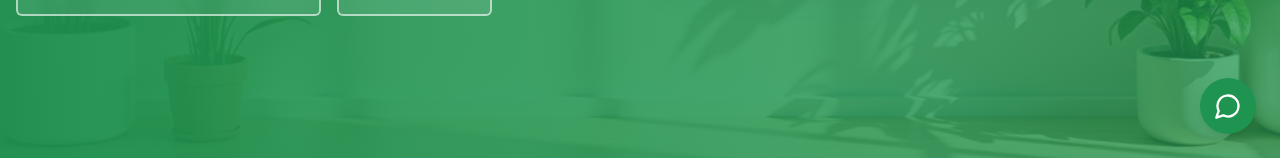
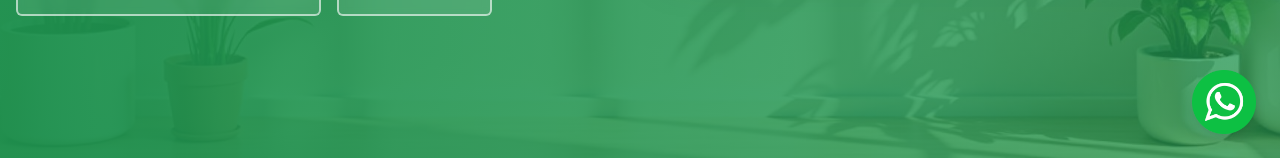
Before and after one commit to DevZipMateus/ddtiza-site-boost, a React (Vite) app: page / in a window 1280 px wide. Shown: the part 642-800 px from the top of the page. Built offline with nearby package versions, Linux system fonts and the light colour scheme; the HTML template or start-up script is replaced by a standard one.

Commit message:
Add WhatsApp icon to button

```diff
--- a/src/components/WhatsAppButton.tsx
+++ b/src/components/WhatsAppButton.tsx
@@ -1,4 +1,4 @@
-import { MessageCircle } from "lucide-react";
+import whatsappIcon from "@/assets/whatsapp-icon.png";
 
 const WhatsAppButton = () => {
   const whatsappNumber = "5549991858657";
@@ -9,10 +9,10 @@ const WhatsAppButton = () => {
       href={`https://wa.me/${whatsappNumber}?text=${whatsappMessage}`}
       target="_blank"
       rel="noopener noreferrer"
-      className="fixed bottom-6 right-6 z-40 w-14 h-14 bg-primary text-primary-foreground rounded-full flex items-center justify-center shadow-lg hover:shadow-xl transition-shadow"
+      className="fixed bottom-6 right-6 z-40 w-16 h-16 rounded-full flex items-center justify-center shadow-lg hover:shadow-xl transition-shadow hover:scale-110 transition-transform"
       aria-label="Fale conosco no WhatsApp"
     >
-      <MessageCircle className="w-7 h-7" />
+      <img src={whatsappIcon} alt="WhatsApp" className="w-full h-full" />
     </a>
   );
 };
```
Also changed, not shown: src/assets/whatsapp-icon.png (added).
